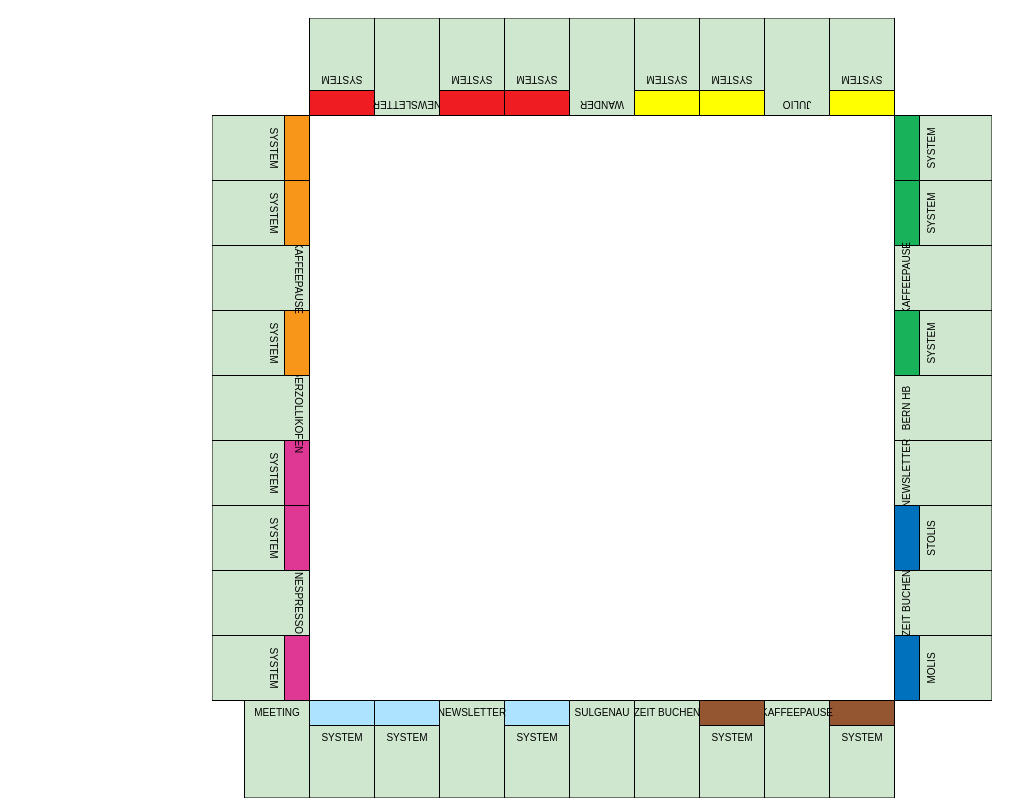
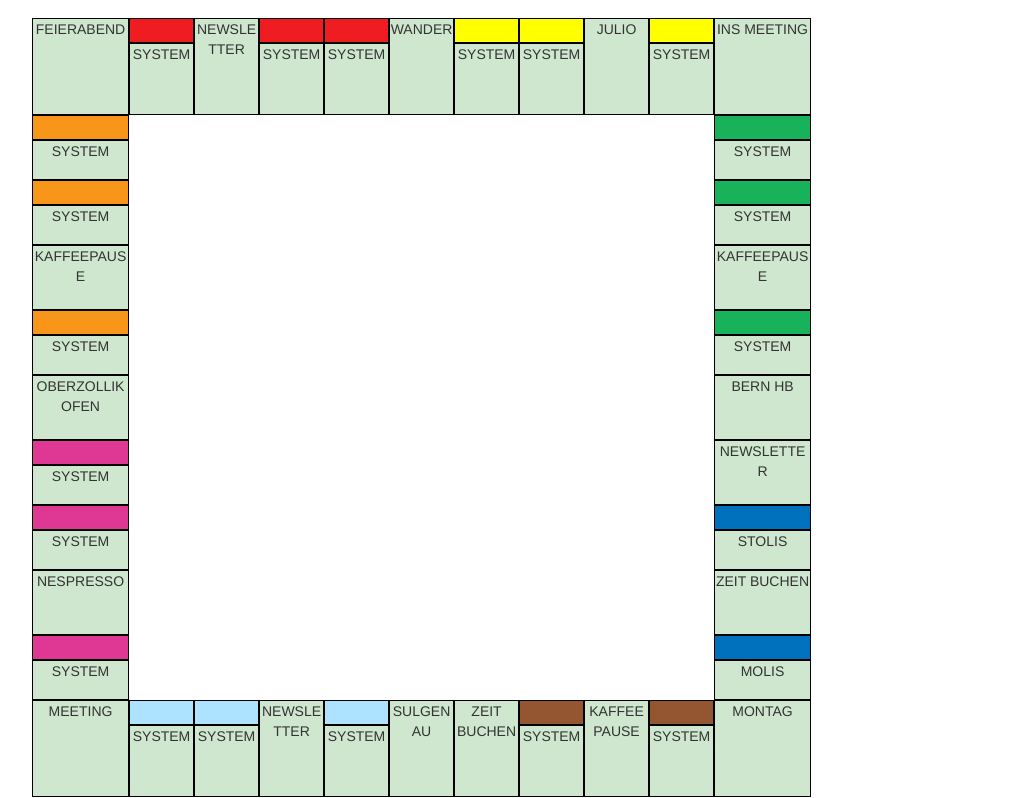
Before and after one commit to alainsahli/fiscopoly, a plain HTML site: page index.html in a window 1280 px wide. Shown: the part 54-852 px from the top of the page, without its empty margins (38-1061 px from the left). Drawn offline with nearby package versions, Linux system fonts and the light colour scheme.

Commit message:
Noncancas version

```diff
--- /dev/null
+++ b/field.html
@@ -0,0 +1,4 @@
+<div class="field">
+    <div ng-class="field.group" class="ribbon" ng-show="field.isSystem()"></div>
+    <div class="fieldLabel">{{field.name}}</div>
+</div>
--- a/fisco.js
+++ /dev/null
@@ -1,122 +0,0 @@
-var width = 65,
-    height = width * 1.5,
-    fieldsPerRow = 9,
-    ribbonHeight= 25,
-    canvasLength = fieldsPerRow * width + 2 * height,
-    backgroundColor = '#CEE7CE',
-    fieldGroupsColors = {
-        brown: '#945531',
-        cyan: '#ADE3FF',
-        magenta: '#DE3894',
-        ochre: '#F79618',
-        red: '#EF1C21',
-        yellow: 'yellow',
-        green: '#18B25A',
-        blue: '#0071BD'
-    }
-;
-
-function Field(name, number, type, group) {
-    this.name = name;
-    this.number = number;
-    this.type = type;
-    this.group = group;
-}
-
-function draw(field) {
-    var x, y, rad;
-    context.save();
-
-    if(field.number > 30) {
-        x = height + fieldsPerRow * width;
-        y = height + (field.number - 30) * width;
-        rad = Math.PI * 3 / 2 ;
-    } else if(field.number > 20) {
-        x = height + (field.number - 20) * width;
-        y = height;
-        rad = Math.PI ;
-    } else if(field.number > 10) {
-        x = height;
-        y = height + (fieldsPerRow - (field.number - 10)) * width;
-        rad = Math.PI / 2;
-    } else {
-        x = height + (fieldsPerRow - field.number) * width;
-        y = height + fieldsPerRow * width;
-        rad = 0;
-    }
-
-    context.translate(x, y);
-    context.rotate( rad );
-
-    context.beginPath();
-    context.rect(0, 0, width, height);
-    context.fillStyle = backgroundColor;
-    context.fill();
-    context.stroke();
-
-    var textOffset = 15;
-    if(field.type === 'system') {
-        textOffset += ribbonHeight;
-
-        context.beginPath();
-        context.rect(0, 0, width, ribbonHeight);
-        context.fillStyle = fieldGroupsColors[field.group];
-        context.fill();
-        context.stroke();
-    }
-
-    context.textAlign = 'center';
-    context.fillStyle = 'black';
-    context.fillText(field.name, (width / 2), textOffset);
-
-    context.restore();
-}
-
-var canvas = document.getElementById('board');
-canvas.height = canvasLength;
-canvas.width = canvasLength;
-var context = canvas.getContext('2d');
-
-var fields = [
-    new Field("SYSTEM", 1, 'system', 'brown'),
-    new Field("KAFFEEPAUSE", 2),
-    new Field("SYSTEM", 3, 'system','brown'),
-    new Field("ZEIT BUCHEN", 4),
-    new Field("SULGENAU", 5, 'station'),
-    new Field("SYSTEM", 6, 'system','cyan'),
-    new Field("NEWSLETTER", 7),
-    new Field("SYSTEM", 8, 'system','cyan'),
-    new Field("SYSTEM", 9, 'system','cyan'),
-    new Field("MEETING", 10, 'corner'),
-    new Field("SYSTEM", 11, 'system','magenta'),
-    new Field("NESPRESSO", 12),
-    new Field("SYSTEM", 13, 'system','magenta'),
-    new Field("SYSTEM", 14, 'system','magenta'),
-    new Field("OBERZOLLIKOFEN", 15, 'station'),
-    new Field("SYSTEM", 16, 'system','ochre'),
-    new Field("KAFFEEPAUSE", 17),
-    new Field("SYSTEM", 18, 'system','ochre'),
-    new Field("SYSTEM", 19, 'system','ochre'),
-    new Field("SYSTEM", 21, 'system','red'),
-    new Field("NEWSLETTER", 22),
-    new Field("SYSTEM", 23, 'system','red'),
-    new Field("SYSTEM", 24, 'system','red'),
-    new Field("WANDER", 25, 'station'),
-    new Field("SYSTEM", 26, 'system','yellow'),
-    new Field("SYSTEM", 27, 'system','yellow'),
-    new Field("JULIO", 28),
-    new Field("SYSTEM", 29, 'system','yellow'),
-    new Field("SYSTEM", 31, 'system','green'),
-    new Field("SYSTEM", 32, 'system','green'),
-    new Field("KAFFEEPAUSE", 33),
-    new Field("SYSTEM", 34, 'system','green'),
-    new Field("BERN HB", 35, 'station'),
-    new Field("NEWSLETTER", 36),
-    new Field("STOLIS", 37, 'system','blue'),
-    new Field("ZEIT BUCHEN", 38),
-    new Field("MOLIS", 39, 'system','blue')
-]
-
-fields.forEach(function(field) {
-    draw(field);
-});
--- /dev/null
+++ b/fiscopoly.css
@@ -0,0 +1,76 @@
+.brown {
+    background-color: #945531;
+}
+
+.cyan {
+    background-color: #ADE3FF;
+}
+.magenta {
+    background-color: #DE3894;
+}
+.ochre {
+    background-color: #F79618;
+}
+.red {
+    background-color: #EF1C21;
+}
+.yellow {
+    background-color: yellow;
+}
+.green {
+    background-color: #18B25A;
+}
+.blue {
+    background-color: #0071BD;
+}
+
+div.field{
+    background-color: #CEE7CE;
+    border: 1px solid black;
+}
+
+div.portrait {
+    height: 97px;
+    width: 65px;
+    max-width: 65px;
+}
+
+div.landscape {
+    height: 65px;
+    width: 97px;
+}
+
+div.ribbon {
+    height: 25px;
+    width: 100%;
+    border-bottom: 2px solid black;
+}
+
+div.fieldLabel {
+    text-align: center;
+    width: 100%;
+    word-wrap: break-word;
+}
+
+div.corner {
+    height: 97px;
+    width: 97px;
+}
+
+.west {
+    -webkit-transform: rotate(90deg) ;
+    -moz-transform: rotate(90deg) ;
+    -o-transform: rotate(90deg) ;
+    -ms-transform: rotate(90deg) ;
+    transform: rotate(90deg) ;
+    transform-origin: 50% 50%;
+
+}
+
+.east {
+    -webkit-transform: rotate(270deg) ;
+    -moz-transform: rotate(270deg) ;
+    -o-transform: rotate(270deg) ;
+    -ms-transform: rotate(270deg) ;
+    transform: rotate(270deg) ;
+}
--- /dev/null
+++ b/fiscopoly.js
@@ -0,0 +1,90 @@
+/*global angular*/
+
+'use strict';
+
+angular.module('fiscopolyApp', [])
+    .controller('BoardCtrl',
+        function($scope) {
+
+    $scope.layout = {
+        width: 65,
+        height: this.width * 1.5,
+        fieldsPerRow: 9,
+        ribbonHeight: 25,
+        canvasLength: this.fieldsPerRow * this.width + 2 * this.height,
+        backgroundColor: '#CEE7CE',
+        fieldGroupsColors: {
+            brown: '#945531',
+            cyan: '#ADE3FF',
+            magenta: '#DE3894',
+            ochre: '#F79618',
+            red: '#EF1C21',
+            yellow: 'yellow',
+            green: '#18B25A',
+            blue: '#0071BD'
+        }
+    }
+
+    function Field(name, number, type, group) {
+        this.name = name;
+        this.number = number;
+        this.type = type;
+        this.group = group;
+        this.isSystem = function() {
+            return this.type === 'system';
+        }
+    }
+
+    $scope.fields = [
+        new Field("MONTAG", 0, 'corner'),
+        new Field("SYSTEM", 1, 'system', 'brown'),
+        new Field("KAFFEEPAUSE", 2),
+        new Field("SYSTEM", 3, 'system','brown'),
+        new Field("ZEIT BUCHEN", 4),
+        new Field("SULGENAU", 5, 'station'),
+        new Field("SYSTEM", 6, 'system','cyan'),
+        new Field("NEWSLETTER", 7),
+        new Field("SYSTEM", 8, 'system','cyan'),
+        new Field("SYSTEM", 9, 'system','cyan'),
+        new Field("MEETING", 10, 'corner'),
+        new Field("SYSTEM", 11, 'system','magenta'),
+        new Field("NESPRESSO", 12),
+        new Field("SYSTEM", 13, 'system','magenta'),
+        new Field("SYSTEM", 14, 'system','magenta'),
+        new Field("OBERZOLLIKOFEN", 15, 'station'),
+        new Field("SYSTEM", 16, 'system','ochre'),
+        new Field("KAFFEEPAUSE", 17),
+        new Field("SYSTEM", 18, 'system','ochre'),
+        new Field("SYSTEM", 19, 'system','ochre'),
+        new Field("FEIERABEND", 20, 'corner'),
+        new Field("SYSTEM", 21, 'system','red'),
+        new Field("NEWSLETTER", 22),
+        new Field("SYSTEM", 23, 'system','red'),
+        new Field("SYSTEM", 24, 'system','red'),
+        new Field("WANDER", 25, 'station'),
+        new Field("SYSTEM", 26, 'system','yellow'),
+        new Field("SYSTEM", 27, 'system','yellow'),
+        new Field("JULIO", 28),
+        new Field("SYSTEM", 29, 'system','yellow'),
+        new Field("INS MEETING", 30, 'corner'),
+        new Field("SYSTEM", 31, 'system','green'),
+        new Field("SYSTEM", 32, 'system','green'),
+        new Field("KAFFEEPAUSE", 33),
+        new Field("SYSTEM", 34, 'system','green'),
+        new Field("BERN HB", 35, 'station'),
+        new Field("NEWSLETTER", 36),
+        new Field("STOLIS", 37, 'system','blue'),
+        new Field("ZEIT BUCHEN", 38),
+        new Field("MOLIS", 39, 'system','blue')
+    ]})
+    .directive('field', function() {
+        return {
+            restrict: 'E',
+            replace: true,
+            scope: {
+                field: '='
+            },
+            templateUrl: 'field.html'
+        };
+    })
+    ;
--- a/index.html
+++ b/index.html
@@ -1,16 +1,18 @@
 <!DOCTYPE html>
-<html lang="de-CH">
+<html lang="de-CH" ng-app="fiscopolyApp">
 <head>
     <meta charset="utf-8">
     <meta http-equiv="X-UA-Compatible" content="IE=edge">
     <meta name="viewport" content="width=device-width, initial-scale=1">
     <title>Fiscopoly</title>
 
-    <!-- Latest compiled and minified CSS -->
     <link rel="stylesheet" href="http://maxcdn.bootstrapcdn.com/bootstrap/3.2.0/css/bootstrap.min.css">
-
-    <!-- Optional theme -->
     <link rel="stylesheet" href="http://maxcdn.bootstrapcdn.com/bootstrap/3.2.0/css/bootstrap-theme.min.css">
+    <link rel="stylesheet" href="fiscopoly.css">
+    <script src="http://code.jquery.com/jquery-2.1.1.min.js"></script>
+    <script src="http://maxcdn.bootstrapcdn.com/bootstrap/3.2.0/js/bootstrap.min.js"></script>
+    <script src="https://ajax.googleapis.com/ajax/libs/angularjs/1.2.19/angular.min.js"></script>
+    <script src="fiscopoly.js"></script>
 </head>
 <body>
 <div class="navbar" role="navigation">
@@ -34,16 +36,73 @@
     </div>
 </div>
 
-<div class="container">
+<div class="container" ng-controller="BoardCtrl">
+    <table>
+        <tr>
+            <td><field class="corner" field="fields[20]"></field></td>
+            <td><field class="portrait" field="fields[21]"></field></td>
+            <td><field class="portrait" field="fields[22]"></field></td>
+            <td><field class="portrait" field="fields[23]"></field></td>
+            <td><field class="portrait" field="fields[24]"></field></td>
+            <td><field class="portrait" field="fields[25]"></field></td>
+            <td><field class="portrait" field="fields[26]"></field></td>
+            <td><field class="portrait" field="fields[27]"></field></td>
+            <td><field class="portrait" field="fields[28]"></field></td>
+            <td><field class="portrait" field="fields[29]"></field></td>
+            <td><field class="corner" field="fields[30]"></field></td>
+        </tr>
+        <tr>
+            <td><field class="landscape" field="fields[19]"></field></td>
+            <td colspan="9" rowspan="9"></td>
+            <td><field class="landscape" field="fields[31]"></field></td>
+        </tr>
+        <tr>
+            <td><field class="landscape" field="fields[18]"></field></td>
+            <td><field class="landscape" field="fields[32]"></field></td>
+        </tr>
+        <tr>
+            <td><field class="landscape" field="fields[17]"></field></td>
+            <td><field class="landscape" field="fields[33]"></field></td>
+        </tr>
+        <tr>
+            <td><field class="landscape" field="fields[16]"></field></td>
+            <td><field class="landscape" field="fields[34]"></field></td>
+        </tr>
+        <tr>
+            <td><field class="landscape" field="fields[15]"></field></td>
+            <td><field class="landscape" field="fields[35]"></field></td>
+        </tr>
+        <tr>
+            <td><field class="landscape" field="fields[14]"></field></td>
+            <td><field class="landscape" field="fields[36]"></field></td>
+        </tr>
+        <tr>
+            <td><field class="landscape" field="fields[13]"></field></td>
+            <td><field class="landscape" field="fields[37]"></field></td>
+        </tr>
+        <tr>
+            <td><field class="landscape" field="fields[12]"></field></td>
+            <td><field class="landscape" field="fields[38]"></field></td>
+        </tr>
+        <tr>
+            <td><field class="landscape" field="fields[11]"></field></td>
+            <td><field class="landscape" field="fields[39]"></field></td>
+        </tr>
+        <tr>
+            <td><field class="corner" field="fields[10]"></field></td>
+            <td><field class="portrait" field="fields[9]"></field></td>
+            <td><field class="portrait" field="fields[8]"></field></td>
+            <td><field class="portrait" field="fields[7]"></field></td>
+            <td><field class="portrait" field="fields[6]"></field></td>
+            <td><field class="portrait" field="fields[5]"></field></td>
+            <td><field class="portrait" field="fields[4]"></field></td>
+            <td><field class="portrait" field="fields[3]"></field></td>
+            <td><field class="portrait" field="fields[2]"></field></td>
+            <td><field class="portrait" field="fields[1]"></field></td>
+            <td><field class="corner"  field="fields[0]"></field></td>
+        </tr>
+    </table>
 
-    <canvas id="board" class="center-block">
-
-    </canvas>
-
-</div><!-- /.container -->
-
-<script src="http://code.jquery.com/jquery-2.1.1.min.js"></script>
-<script src="http://maxcdn.bootstrapcdn.com/bootstrap/3.2.0/js/bootstrap.min.js"></script>
-<script src="fisco.js"></script>
+</div>
 </body>
 </html>
```
